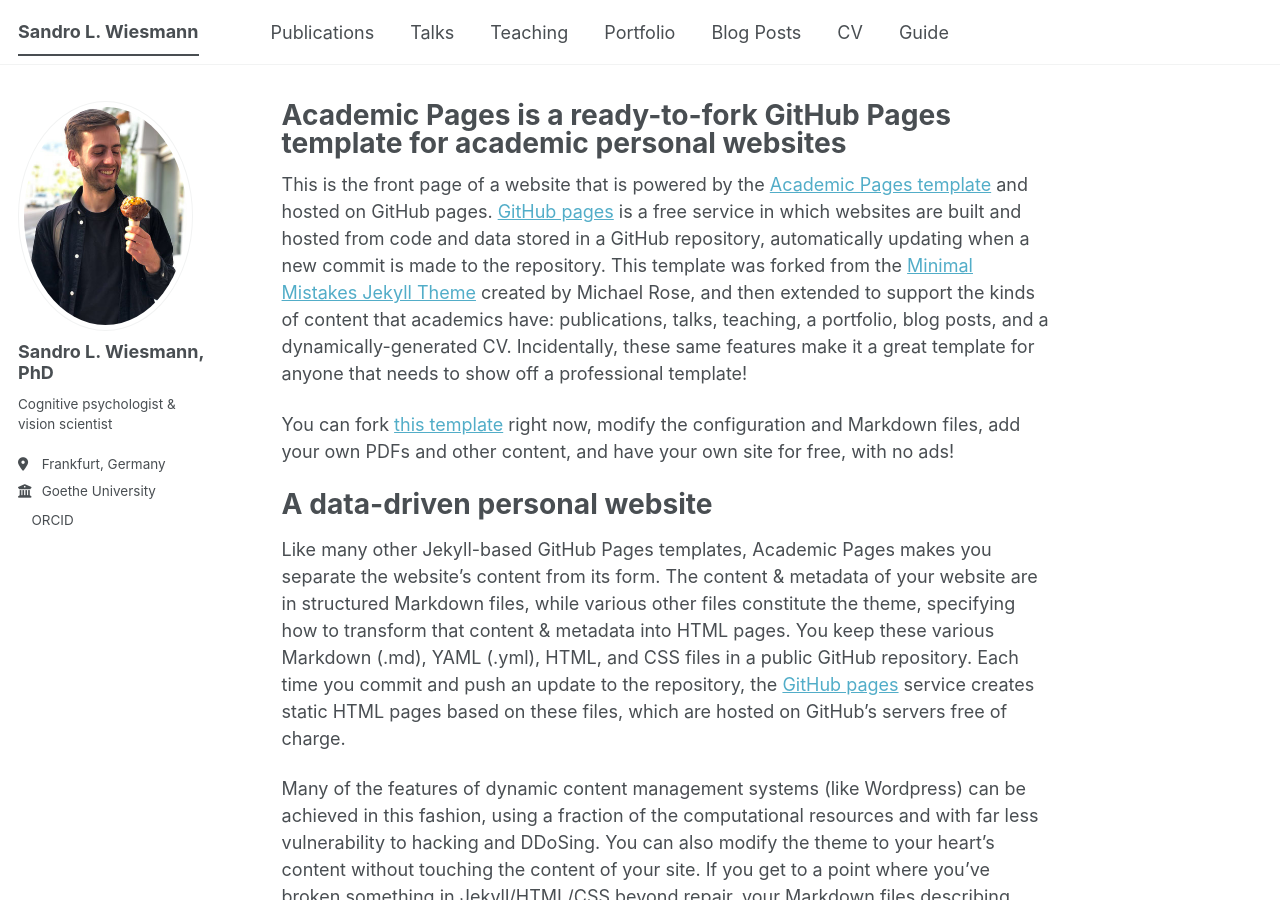
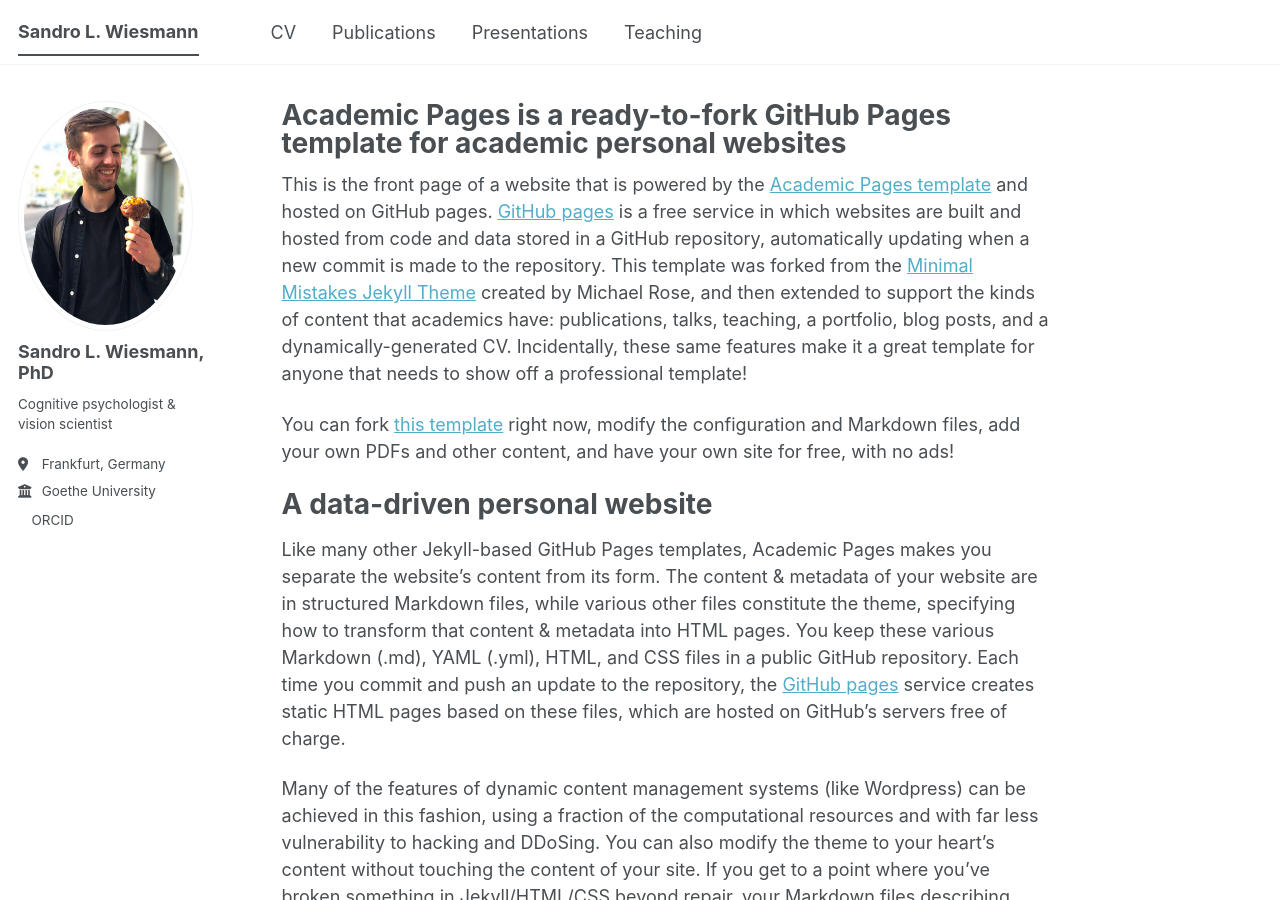
Before and after one commit to sandrowiesmann/sandrowiesmann.github.io, a Jekyll site: the page built from _pages/about.md, in a window 1280 px wide and 900 px high. Built offline with Jekyll 4.4.1, drawn with Linux system fonts in a browser that asks for light colours; a script bundle is joined from its source files by our own code; a style sheet for code colours, icons or effects is not loaded.

Commit message:
Update navigation menu by modifying CV and removing items
Removed several navigation items and added a new CV entry.

```diff
--- a/_data/navigation.yml
+++ b/_data/navigation.yml
@@ -8,23 +8,15 @@
 #      Markdown formatted page while the second is generated using JSON.
 
 main:
-  - title: "Publications"
-    url: /publications/
-
-  - title: "Talks"
-    url: /talks/
-
-  - title: "Teaching"
-    url: /teaching/
-
-  - title: "Portfolio"
-    url: /portfolio/
-
-  - title: "Blog Posts"
-    url: /year-archive/
 
   - title: "CV"
     url: /cv/
 
-  - title: "Guide"
-    url: /markdown/
+  - title: "Publications"
+    url: /publications/
+
+  - title: "Presentations"
+    url: /presentations/
+
+  - title: "Teaching"
+    url: /teaching/
```
